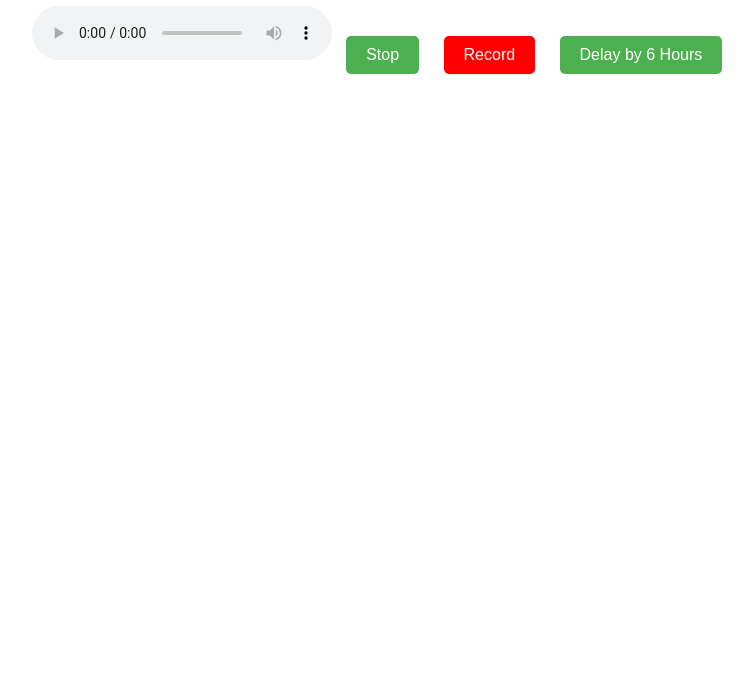
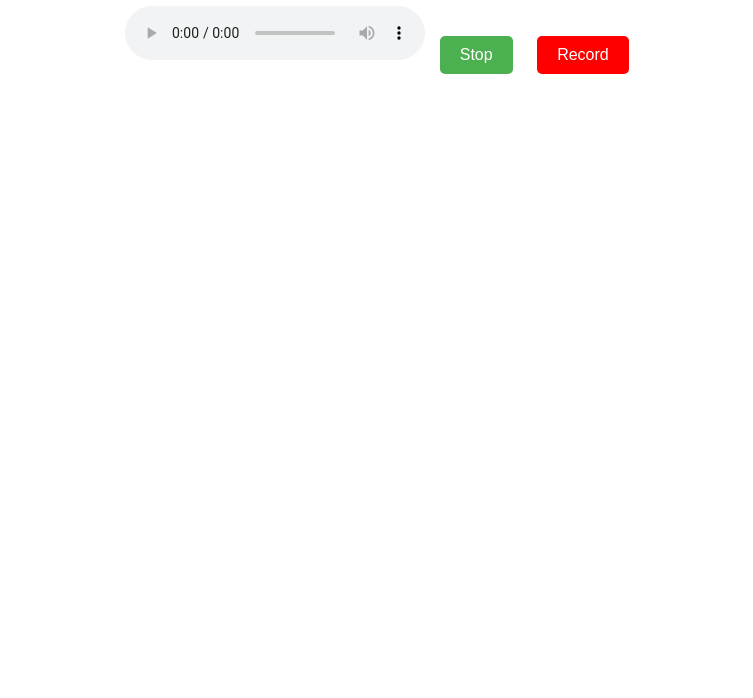
Before and after one commit to Masry8/cairo-quran-radio, a plain HTML site: page index.html in a window 1280 px wide. Shown: the part 102-800 px from the top of the page, without its empty margins (258-1011 px from the left). Drawn offline with Linux system fonts and the light colour scheme.

Commit message:
Update index.html

```diff
--- a/index.html
+++ b/index.html
@@ -8,13 +8,12 @@
 </head>
 <body>
     <h1>Cairo Quran Kareem Radio</h1>
-    <audio id="radio" controls>
+    <audio id="radio" controls autoplay>
         <source src="https://stream.radiojar.com/8s5u5tpdtwzuv" type="audio/mpeg">
         Your browser does not support the audio element.
     </audio>
     <button id="stopButton">Stop</button>
     <button id="recordButton">Record</button>
-    <button id="delayButton">Delay by 6 Hours</button>
     <script src="script.js"></script>
 </body>
 </html>
```
